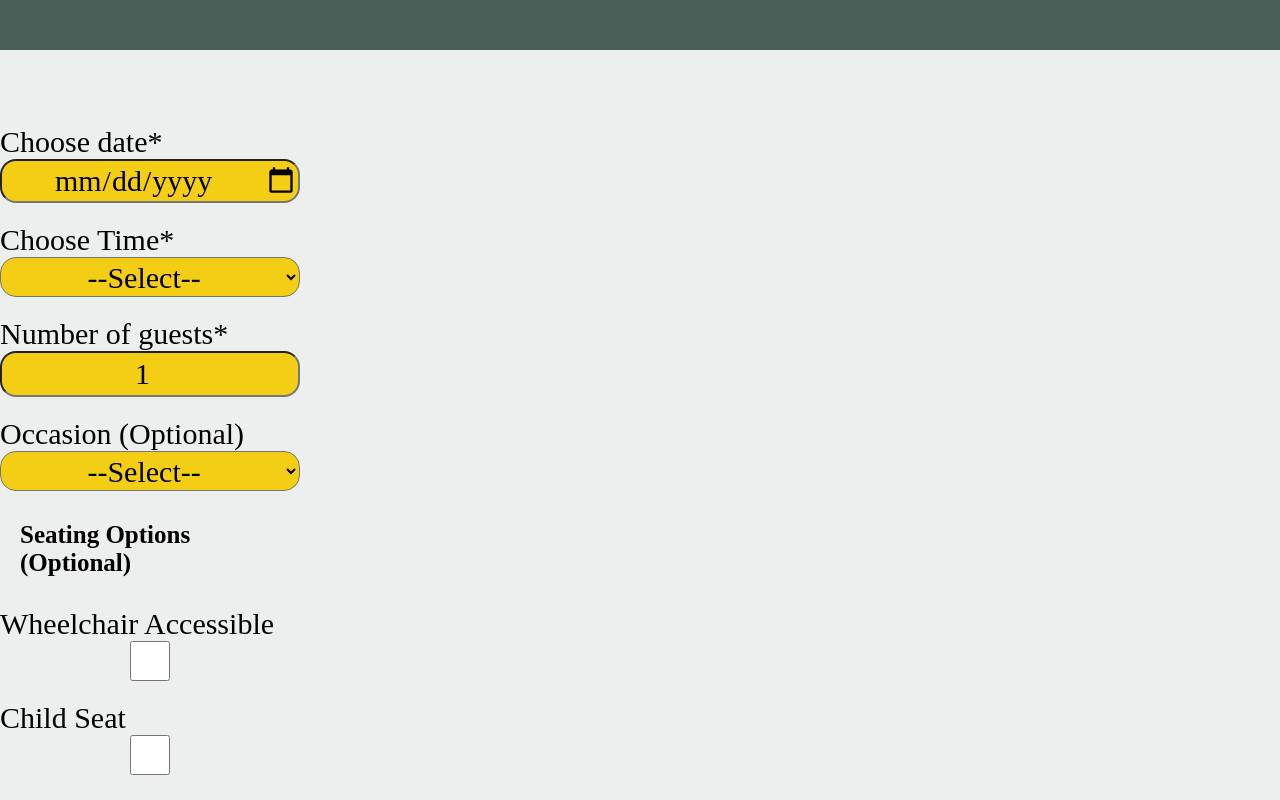
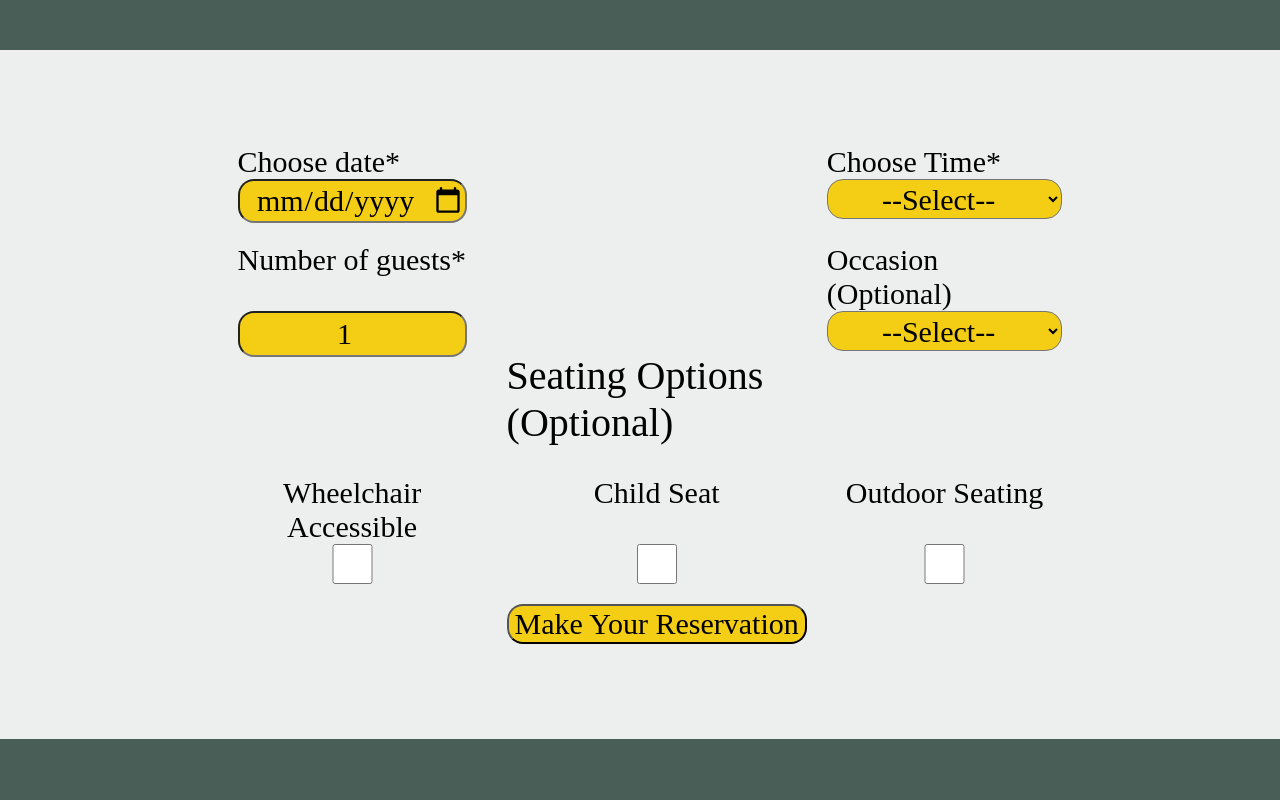
Before and after one commit to horoserp/Capstone, a React (Create React App) app: page /reservations in a window 1280 px wide. Shown: the part 900-1700 px from the top of the page. Built offline with nearby package versions, Linux system fonts and the light colour scheme; a web font is replaced by a local one.

Commit message:
Update: Make changes to Checkbox, SelectBar and ReserveForm to style ReserveForm.

```diff
--- a/src/Components/Checkbox.js
+++ b/src/Components/Checkbox.js
@@ -1,11 +1,12 @@
-function Checkbox({ children, inputName, isChecked, onChangeHandler }) {
+function Checkbox({ children, inputName, labelCol, labelRow, selectCol, selectRow, isChecked, onChangeHandler }) {
     return (
         <>
-        <label htmlFor={inputName}>{children}</label>
+        <label htmlFor={inputName} style={{gridColumn: labelCol, gridRow: labelRow, textAlign: "center"}}>{children}</label>
         <input
             type="checkbox"
             id={inputName}
             checked={isChecked}
+            style={{gridColumn: selectCol, gridRow: selectRow}}
             onChange={onChangeHandler}
         />
         </>
--- a/src/Components/ReserveForm.js
+++ b/src/Components/ReserveForm.js
@@ -72,12 +72,14 @@ function ReserveForm(state, stateChange) {
     return (
         <form
             onSubmit={handleSubmit}
-            style={{display: "grid", maxWidth: 200, gap: 20}}
+            className="grid"
+            // style={{display: "grid", maxWidth: 200, gap: 20}}
         >
-            <label htmlFor="res-date">Choose date*</label>
+            <label htmlFor="res-date" className="col-1 gap">Choose date*</label>
             <input
                 type="date"
                 id="res-date"
+                className="col-1"
                 value={date}
                 onChange={dateHandler}
             />
@@ -86,16 +88,21 @@ function ReserveForm(state, stateChange) {
                 display={time}
                 onChangeHandler={timeHandler}
                 options={availableTimes[0].available}
+                labelCol="3/4"
+                labelRow="1/2"
+                selectCol="3/4"
+                selectRow="2/3"
             >
                 Choose Time*
             </SelectBar>
-            <label htmlFor="guests">Number of guests*</label>
+            <label htmlFor="guests" className="col-1 gap">Number of guests*</label>
             <input
                 type="number"
                 value={numOfGuests}
                 min="1"
                 max="10"
                 id="guests"
+                className="col-1"
                 onChange={(e) => setNumOfGuests(e.target.value)}
             />
             <SelectBar
@@ -103,13 +110,21 @@ function ReserveForm(state, stateChange) {
                 display={occasion}
                 onChangeHandler={eventHandler}
                 options={event}
+                labelCol="3/4"
+                labelRow="3/4"
+                selectCol="3/4"
+                selectRow="4/5"
             >
                 Occasion (Optional)
             </SelectBar>
-            <h3>Seating Options (Optional)</h3>
+            <h2 style={{gridColumn: "2/3", gridRow: "5/6"}}>Seating Options (Optional)</h2>
             <Checkbox
                 inputName="wheelchair"
                 isChecked={accessible}
+                labelCol="1/2"
+                labelRow="6/7"
+                selectCol="1/2"
+                selectRow="7/8"
                 onChangeHandler={accessibleHandler}
             >
                 Wheelchair Accessible
@@ -117,6 +132,10 @@ function ReserveForm(state, stateChange) {
             <Checkbox
                 inputName="child-seat"
                 isChecked={child}
+                labelCol="2/3"
+                labelRow="6/7"
+                selectCol="2/3"
+                selectRow="7/8"
                 onChangeHandler={childHandler}
             >
                 Child Seat
@@ -124,11 +143,19 @@ function ReserveForm(state, stateChange) {
             <Checkbox
                 inputName="outdoor"
                 isChecked={outdoor}
+                labelCol="3/4"
+                labelRow="6/7"
+                selectCol="3/4"
+                selectRow="7/8"
                 onChangeHandler={outdoorHandler}
             >
                 Outdoor Seating
             </Checkbox>
-            <input type="submit" value="Make Your Reservation" />
+            <input
+                type="submit"
+                style={{gridColumn: "2/3", gridRow: "8/9"}}
+                value="Make Your Reservation"
+            />
         </form>
     );
 }
--- a/src/Components/SelectBar.js
+++ b/src/Components/SelectBar.js
@@ -1,10 +1,11 @@
-function SelectBar({ children, inputName, display, onChangeHandler, options }) {
+function SelectBar({ children, inputName, display, labelCol, labelRow, selectCol, selectRow, onChangeHandler, options }) {
     return (
         <>
-            <label htmlFor={inputName}>{children}</label>
+            <label htmlFor={inputName} style={{gridColumn: labelCol, gridRow: labelRow}}>{children}</label>
             <select
                 id={inputName}
                 value={display}
+                style={{gridColumn: selectCol, gridRow: selectRow}}
                 onChange={onChangeHandler}
             >
                 {options.map((option) => {
```
